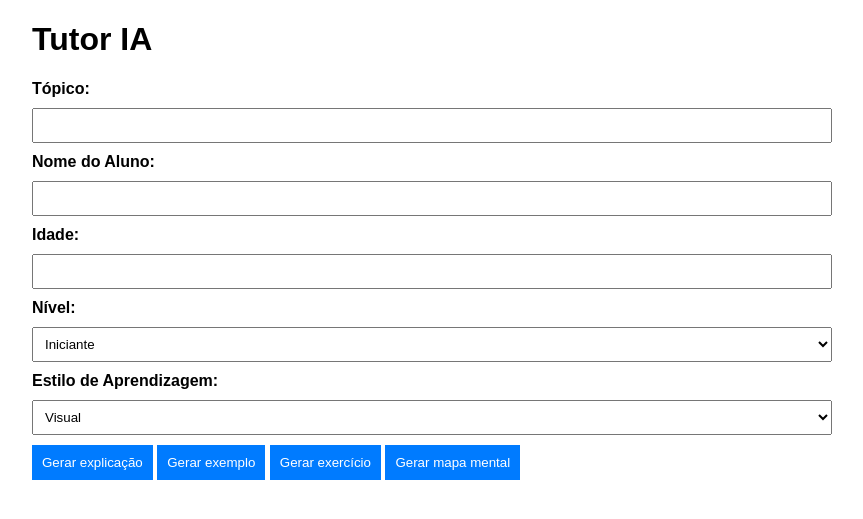
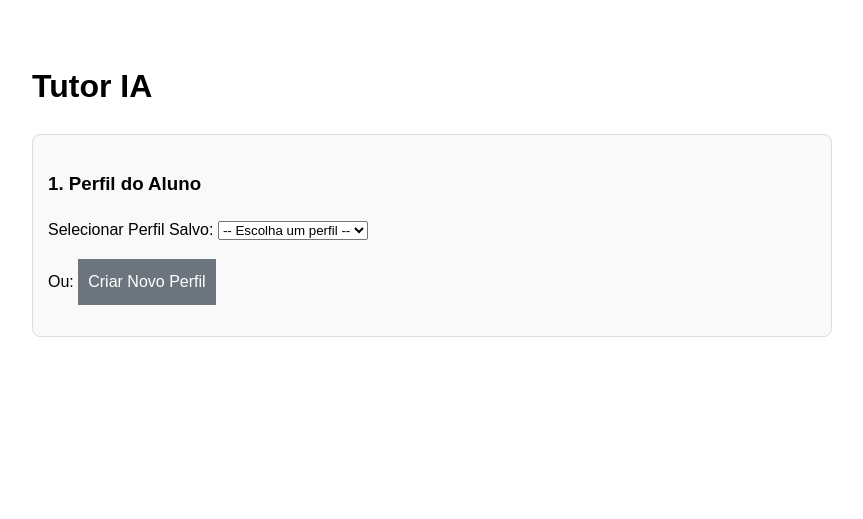
Before and after one commit to HebSP/personal-ia-teaching, a Flask app: template src/templates/index.html in a window 1280 px wide. Shown: the top 519 px of the page, without its empty margins (208-1071 px from the left). Run offline with Flask 3, Linux system fonts and the light colour scheme; the template is opened without the code that fills it, so the values that code supplies are empty.

Commit message:
fix(index): update index.html to compatibility app

```diff
--- a/src/templates/index.html
+++ b/src/templates/index.html
@@ -4,46 +4,86 @@
     <meta charset="UTF-8">
     <title>Tutor IA</title>
     <style>
-        body { font-family: sans-serif; max-width: 800px; margin: 20px auto; padding: 0 20px; }
-        form { display: flex; flex-direction: column; gap: 10px; }
-        label { font-weight: bold; }
-        input, select, textarea { padding: 8px; }
-        button { padding: 10px; background-color: #007bff; color: white; border: none; cursor: pointer; }
+        body { font-family: sans-serif; max-width: 800px; margin: 20px auto; padding: 20px; line-height: 1.6; }
+        .box { border: 1px solid #ddd; padding: 15px; border-radius: 8px; margin-bottom: 20px; background: #f9f9f9; }
+        .btn-primary { background: #007bff; color: white; padding: 10px; border: none; cursor: pointer; }
+        .btn-secondary { background: #6c757d; color: white; padding: 10px; border: none; text-decoration: none; display: inline-block; }
+        .resultado { white-space: pre-wrap; background: #fff; border-left: 5px solid #007bff; padding: 15px; margin-top: 20px; }
     </style>
 </head>
 <body>
+    {% with messages = get_flashed_messages(with_categories=true) %}
+      {% if messages %}
+        {% for category, message in messages %}
+          <div style="padding: 15px; margin: 10px 0; border: 1px solid #f5c6cb; background-color: #f8d7da; color: #721c24; border-radius: 5px; position: relative;">
+            <span style="float:right; cursor:pointer;" onclick="this.parentElement.style.display='none';">&times;</span>
+            <strong>Erro:</strong> {{ message }}
+          </div>
+        {% endfor %}
+      {% endif %}
+    {% endwith %}
+
     <h1>Tutor IA</h1>
-    <form method="POST">
-        <label>Tópico:</label>
-        <input type="text" name="topico" required>
 
-        <label>Nome do Aluno:</label>
-        <input type="text" name="nome" required>
+    <div class="box">
+        <h3>1. Perfil do Aluno</h3>
+        {% if not criando_perfil %}
+            <form method="POST">
+                <label>Selecionar Perfil Salvo:</label>
+                <select name="perfil_selecionado" onchange="this.form.submit()">
+                    <option value="">-- Escolha um perfil --</option>
+                    {% for p in perfis %}
+                        <option value="{{ p }}" {% if perfil_ativo and perfil_ativo.nome == p %}selected{% endif %}>{{ p }}</option>
+                    {% endfor %}
+                </select>
+                <input type="hidden" name="acao" value="selecionar">
+            </form>
+            <p>Ou: <a href="?novo_perfil=1" class="btn-secondary">Criar Novo Perfil</a></p>
+        {% else %}
+            <form method="POST">
+                <input type="hidden" name="acao" value="salvar_novo">
+                <label>Nome:</label> <input type="text" name="nome" required>
+                <label>Idade:</label> <input type="number" name="idade" min="1" step="1" required>
+                <label>Nível:</label>
+                <select name="nivel">
+                    <option>Iniciante</option><option>Intermediário</option><option>Avançado</option>
+                </select>
+                <label>Estilo:</label>
+                <select name="estilo">
+                    <option>Visual</option><option>Auditivo</option><option>Leitura-Escrita</option><option>Cinestésico</option>
+                </select>
+                <button type="submit" class="btn-primary">Salvar e Selecionar</button>
+                <a href="{{ url_for('index') }}">Cancelar</a>
+            </form>
+        {% endif %}
 
-        <label>Idade:</label>
-        <input type="number" name="idade" required>
+        {% if perfil_ativo %}
+            <p><strong>Perfil Ativo:</strong> {{ perfil_ativo.nome }} ({{ perfil_ativo.nivel }}) | <a href="/limpar">Trocar</a></p>
+        {% endif %}
+    </div>
 
-        <label>Nível:</label>
-        <select name="nivel">
-            <option value="Iniciante">Iniciante</option>
-            <option value="Intermediário">Intermediário</option>
-            <option value="Avançado">Avançado</option>
-        </select>
+    {% if perfil_ativo %}
+    <div class="box">
+        <h3>2. O que vamos estudar hoje?</h3>
+        <form method="POST">
+            <label>Tópico:</label>
+            <input type="text" name="topico" placeholder="Ex: Fotossíntese, Python, História do Brasil" required>
+            <div style="margin-top: 10px;">
+                <button type="submit" name="acao" value="explicação" class="btn-primary">Gerar Explicação</button>
+                <button type="submit" name="acao" value="exemplo" class="btn-primary">Gerar Exemplo</button>
+                <button type="submit" name="acao" value="exercício" class="btn-primary">Gerar Exercício</button>
+                <button type="submit" name="acao" value="visual" class="btn-primary">Gerar Recurso Visual</button>
+            </div>
+        </form>
+    </div>
+    {% endif %}
 
-        <label>Estilo de Aprendizagem:</label>
-        <select name="estilo">
-            <option value="Visual">Visual</option>
-            <option value="Auditivo">Auditivo</option>
-            <option value="Leitura-Escrita">Leitura-Escrita</option>
-            <option value="Cinestésico">Cinestésico</option>
-        </select>
-        <div>
-            <button type="submit">Gerar explicação</button>
-            <button type="submit">Gerar exemplo</button>
-            <button type="submit">Gerar exercício</button>
-            <button type="submit">Gerar mapa mental</button>
+    {% if resultado %}
+        <div class="resultado">
+            <h3>Resultado:</h3>
+            {{ resultado }}
         </div>
-    </form>
+    {% endif %}
 
 </body>
 </html>
```
